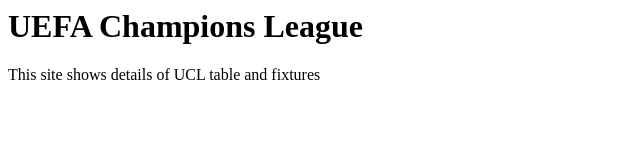
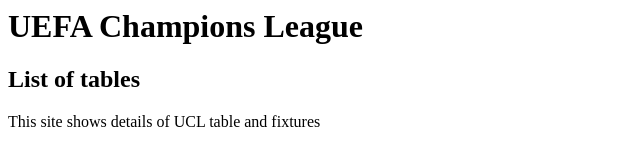
Before and after one commit to bellampallysudarshan/winner, a plain HTML site: page index.html in a window 1280 px wide. Shown: the whole page, without its empty margins (0-640 px from the left). Drawn offline with Linux system fonts and the light colour scheme.

Commit message:
added new tables line

```diff
--- a/index.html
+++ b/index.html
@@ -1,2 +1,3 @@
 <h1> UEFA Champions League </h1>
+<h2> List of tables </h2>
 <p> This site shows details of  UCL table and fixtures </p>
```
